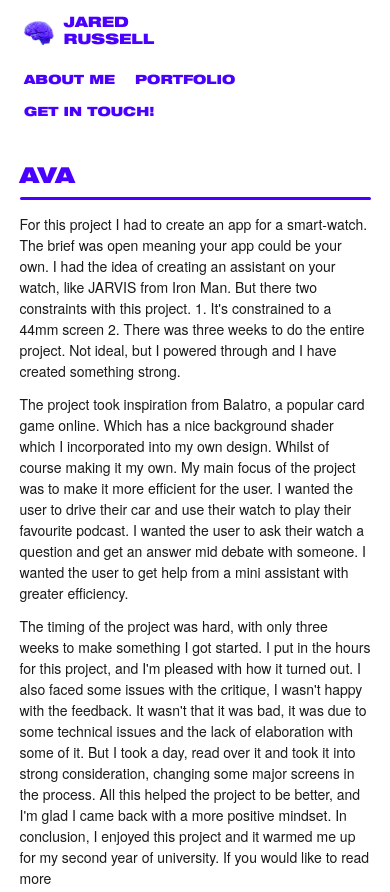
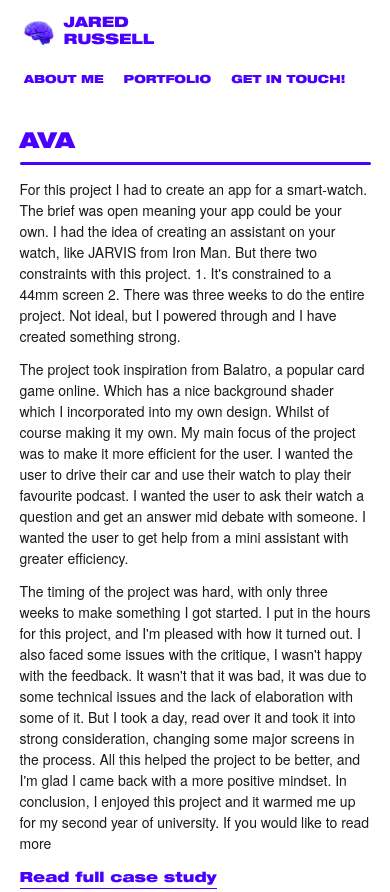
Before and after one commit to Unwisegenius/unwisegenius, a website: page AVA.html in a window 390 px wide. Shown: the top 892 px of the page. Drawn offline with Linux system fonts and the light colour scheme; a web font is replaced by a local one.

Commit message:
fix #1
Fix nav bar text to be more responsive

```diff
--- a/style.css
+++ b/style.css
@@ -67,7 +67,7 @@ nav {
 }
 nav a {
   font-family: 'HelveticaNeueLTProBlk', Helvetica, Arial, sans-serif;
-  font-size: clamp(0.8rem, 1.8vw, 0.95rem);
+  font-size: clamp(0.7rem, 1.8vw, 0.95rem);
   color: var(--white);             /* Home default: white links */
   text-decoration: none;
   transition: opacity .2s ease;
```
